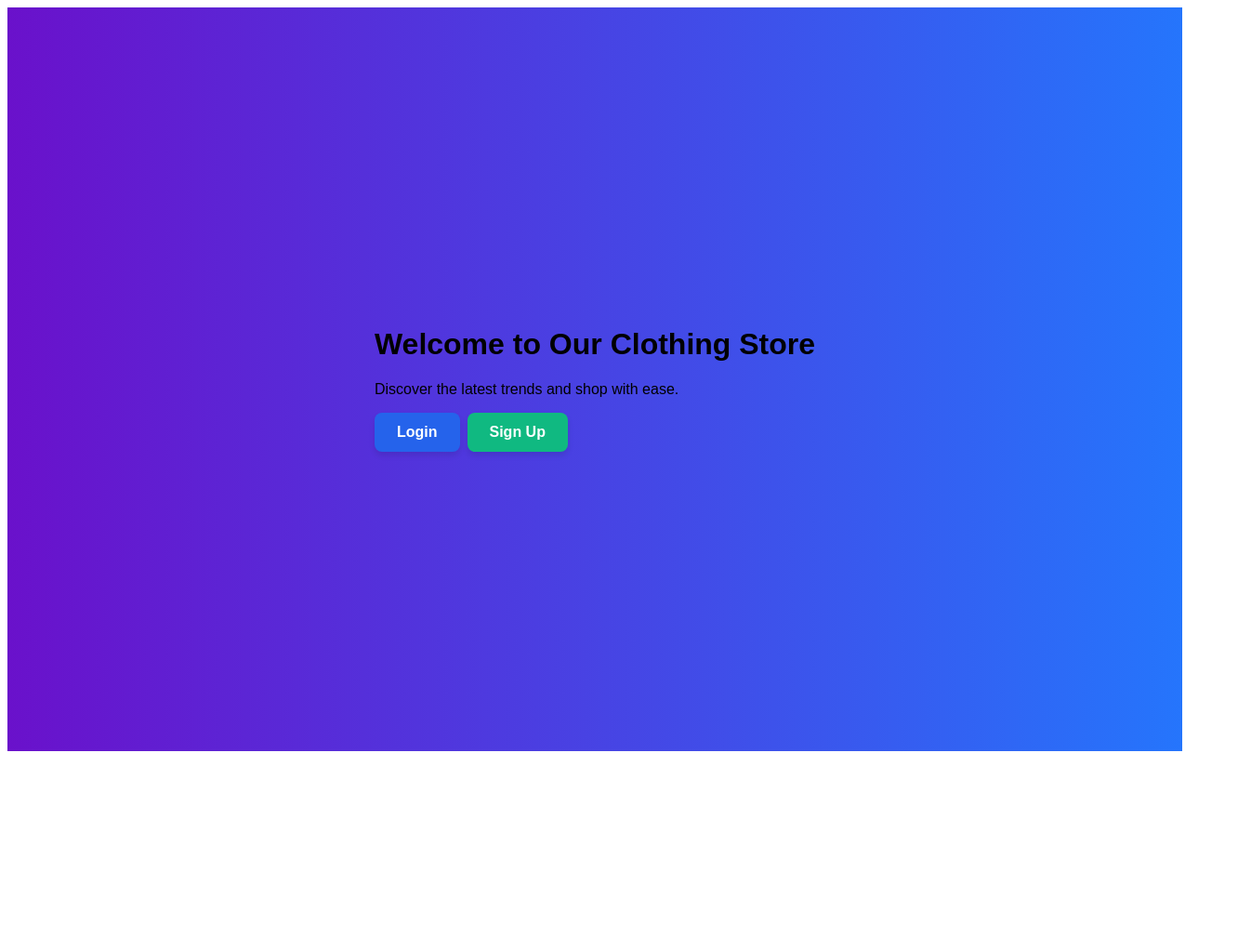
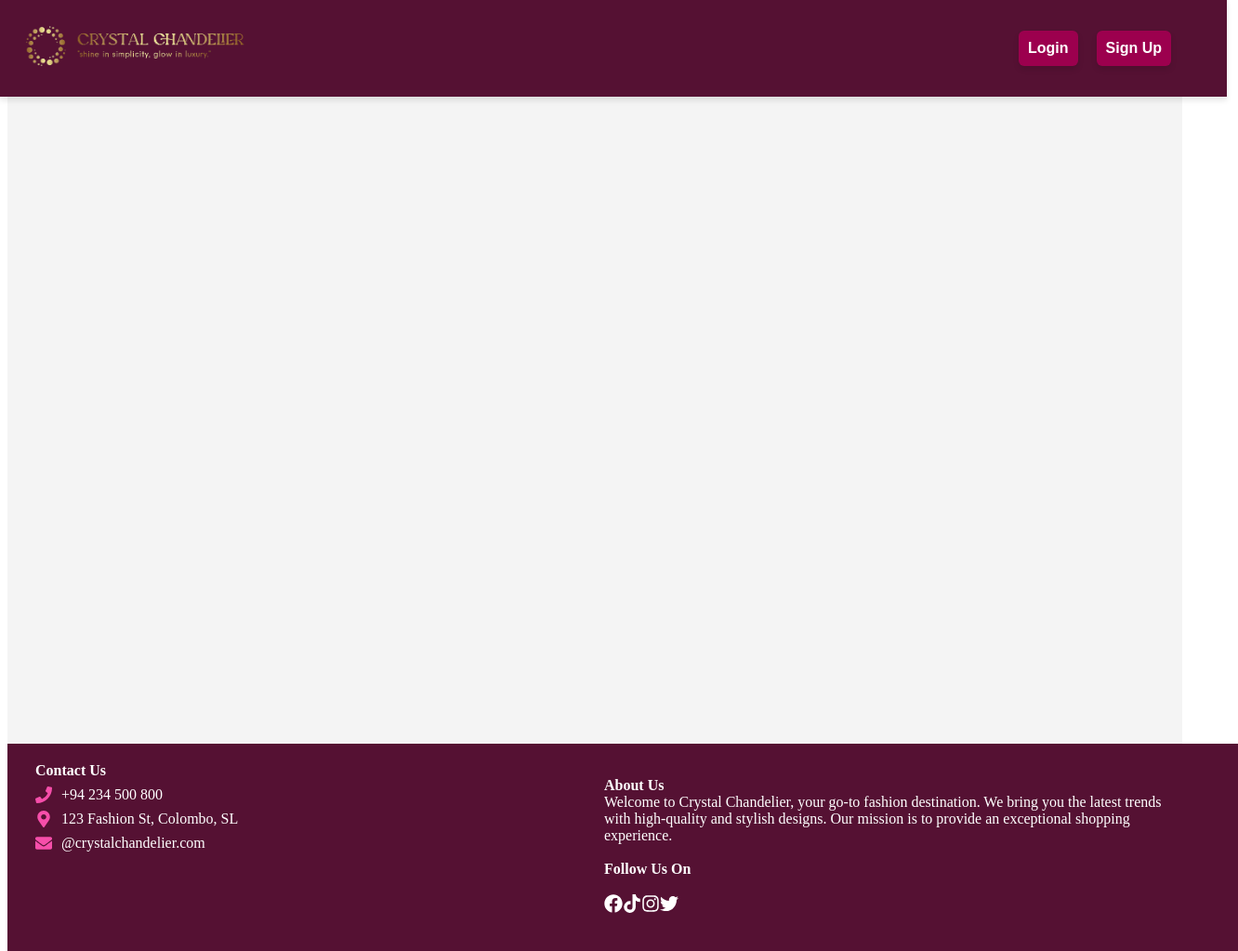
Before and after one commit to binuri2018/E-commerce, a React (Create React App) app in the folder frontend/: page / in a window 1280 px wide. Shown: the whole page at 93% size, 1332 px wide, since content can reach past the window. Before the commit the page ends 816 px from the top, so only its background shows below. Built offline with nearby package versions, Linux system fonts and the light colour scheme.

Commit message:
UI update 1

```diff
--- a/frontend/src/Components/AuthStyle.css
+++ b/frontend/src/Components/AuthStyle.css
@@ -1,6 +1,6 @@
 .auth-page {
     font-family: 'Poppins', sans-serif;
-    background: linear-gradient(to right, #6a11cb, #2575fc);
+    background: linear-gradient(to right,#ffc6c4, #eff3ff );
     display: flex;
     justify-content: center;
     align-items: center;
@@ -20,6 +20,7 @@
 .signup-box {
     background: white;
     padding: 2rem;
+    margin-top: 60px;
     border-radius: 12px;
     box-shadow: 0 4px 10px rgba(0, 0, 0, 0.2);
     text-align: center;
@@ -67,23 +68,6 @@ input:focus {
     font-size: 12px;
     color: #666;
     margin-top: 5px;
-}
-
-/* Signup button */
-.signup-btn {
-    background: #2575fc;
-    color: white;
-    border: none;
-    padding: 12px;
-    width: 100%;
-    border-radius: 6px;
-    font-size: 18px;
-    cursor: pointer;
-    transition: 0.3s;
-}
-
-.signup-btn:hover {
-    background: #6a11cb;
 }
 
 /* Error messages */
--- a/frontend/src/Components/LoginPage.js
+++ b/frontend/src/Components/LoginPage.js
@@ -3,7 +3,7 @@ import { useState } from 'react';
 import axios from 'axios';
 import { useNavigate } from 'react-router-dom';
 import { Eye, EyeOff } from 'lucide-react';
-
+import logo from "../Assets/logo.png";
 const LoginPage = () => {
     const [email, setEmail] = useState('');
     const [password, setPassword] = useState('');
@@ -74,6 +74,13 @@ const LoginPage = () => {
 
     return (
         <div className="auth-page">
+            <nav className="navbar">
+                <div className="nav-left">
+                    <img src={logo} alt="Logo" className="logo" />
+                </div>
+            </nav>
+
+            {/* Login Form */}
             <div className="auth-container">
                 <div className="signup-box">
                     <h2>Login</h2>
--- a/frontend/src/Components/SignupPage.js
+++ b/frontend/src/Components/SignupPage.js
@@ -2,7 +2,8 @@ import { useState } from "react";
 import axios from "axios";
 import { useNavigate } from "react-router-dom";
 import { Eye, EyeOff } from "lucide-react";
-import "./AuthStyle.css"; // Importing CSS
+import "./AuthStyle.css";
+import logo from "../Assets/logo.png";
 
 const SignupPage = () => {
     const [name, setName] = useState("");
@@ -102,7 +103,13 @@ const SignupPage = () => {
     };
 
     return (
+
         <div className="auth-page">
+            <nav className="navbar">
+                            <div className="nav-left">
+                                <img src={logo} alt="Logo" className="logo" />
+                            </div>
+                        </nav>
             <div className="signup-container">
                 <div className="signup-box">
                     <h2>Create New Account</h2>
--- /dev/null
+++ b/frontend/src/Pages/WelcomePage.css
@@ -0,0 +1,149 @@
+/* Overall container */
+.welcome-container {
+    width: 100%;
+    height: 100vh;
+    background-color: #f4f4f4;
+  }
+
+  /* Navigation Bar */
+  .navbar {
+    width: 100%;
+    background-color: #551133; /* Dark Purple */
+    display: flex;
+    justify-content: space-between;
+    align-items: center;
+    padding: 10px 20px;
+    position: fixed;
+    top: 0;
+    left: 0;
+    z-index: 100;
+    box-shadow: 0px 4px 6px rgba(0, 0, 0, 0.1);
+  }
+
+  /* Logo */
+  .logo {
+    height: 80px;
+  }
+
+  /* Navigation buttons */
+  .nav-right {
+    display: flex;
+    gap: 20px;
+    margin-right: 40px;
+  }
+
+  .nav-button {
+    padding: 10px 10px;
+    border: none;
+    border-radius: 6px;
+    font-size: 16px;
+    cursor: pointer;
+    transition: 0.3s ease;
+  }
+
+  .login-btn {
+    background-color: #9C004E;
+    color: #ffffff;
+    font-weight: bold;
+  }
+
+  .signup-btn {
+    background-color: #9C004E;
+    color: white;
+  }
+
+  .login-btn:hover {
+    background-color: #AD466C;
+  }
+
+  .signup-btn:hover {
+    background-color: #AD466C;
+  }
+
+  /* Responsive Design */
+  @media (max-width: 768px) {
+    .navbar {
+      flex-direction: row;
+      padding: 10px 20px;
+    }
+
+    .logo {
+      height: 80px;
+    }
+
+    .nav-button {
+      padding: 8px 15px;
+      font-size: 14px;
+    }
+  }
+
+  /* Empty Content */
+  .empty-content {
+    margin-top: 80px; /* Space below navbar */
+    height: calc(100vh - 80px);
+  }
+
+  /* Footer */
+.footer {
+    background-color: #551133;
+    color: white;
+    display: flex;
+    justify-content: space-between;
+    align-items: flex-start;
+    padding: 20px 30px;
+    width: 100%;
+    position: relative;
+    bottom: 0;
+  }
+.footer-left,
+.footer-right {
+  flex: 1;
+}
+  /* Footer Left Side */
+  .footer-left {
+    display: flex;
+    flex-direction: column;
+    gap: 8px;
+  }
+
+  .footer-left p {
+    display: flex;
+    align-items: center;
+    text-align: center;
+    gap: 10px;
+    margin: 0;
+  }
+
+  /* Footer Right Side (Social Icons) */
+  .footer-right {
+    margin-right: 40px;
+    display: flex;
+    gap: 25px;
+  }
+
+  .social-link {
+    color: white;
+    font-size: 20px;
+    gap: 10px;
+    transition: 0.3s ease;
+  }
+
+  .social-link:hover {
+    color: #f64eaa;
+  }
+
+  /* Icons */
+  .footer-icon {
+    font-size: 18px;
+    gap: 20px;
+    color: #f64eaa;
+  }
+
+  /* Responsive Footer */
+  @media (max-width: 768px) {
+    .footer {
+      flex-direction: column;
+      gap: 15px;
+    }
+
+  }
--- a/frontend/src/Pages/WelcomePage.js
+++ b/frontend/src/Pages/WelcomePage.js
@@ -1,30 +1,56 @@
 import { useNavigate } from "react-router-dom";
+import "./WelcomePage.css"; // Importing CSS
+import logo from "../Assets/logo.png"; // Importing logo
+import { FaPhone, FaMapMarkerAlt, FaEnvelope } from "react-icons/fa"; // Contact Icons
+import { FaFacebook, FaTiktok, FaInstagram, FaTwitter } from "react-icons/fa"; // Social Media Icons
 
 const WelcomePage = () => {
   const navigate = useNavigate();
 
   return (
-    <div className="auth-page">
-    <div className="flex flex-col items-center justify-center h-screen bg-gray-100">
-      <div className="bg-white p-8 rounded-2xl shadow-lg text-center max-w-md">
-        <h1 className="text-3xl font-bold text-gray-800 mb-4">Welcome to Our Clothing Store</h1>
-        <p className="text-gray-600 mb-6">Discover the latest trends and shop with ease.</p>
-        <div className="flex gap-4">
-          <button
-            onClick={() => navigate("/login")}
-            className="bg-blue-600 text-white px-6 py-2 rounded-lg hover:bg-blue-700 transition"
-          >
+    <div className="welcome-container">
+      {/* Navigation Bar */}
+      <nav className="navbar">
+        <div className="nav-left">
+          <img src={logo} alt="Logo" className="logo" />
+        </div>
+        <div className="nav-right">
+          <button onClick={() => navigate("/login")} className="nav-button login-btn">
             Login
           </button>
-          <button
-            onClick={() => navigate("/signup")}
-            className="bg-green-600 text-white px-6 py-2 rounded-lg hover:bg-green-700 transition"
-          >
+          <button onClick={() => navigate("/signup")} className="nav-button signup-btn">
             Sign Up
           </button>
         </div>
-      </div>
-    </div>
+      </nav>
+
+      {/* Empty Page Content (To push footer down) */}
+      <div className="empty-content"></div>
+
+      {/* Footer */}
+      <footer className="footer">
+        <div className="footer-left">
+          <p><strong>Contact Us</strong><br /></p>
+          <p><FaPhone className="footer-icon" /> +94 234 500 800</p>
+          <p><FaMapMarkerAlt className="footer-icon" /> 123 Fashion St, Colombo, SL</p>
+          <p><FaEnvelope className="footer-icon" /> @crystalchandelier.com</p>
+          </div>
+
+        <div className="footer-right">
+          <p><strong>About Us </strong> <br />
+            Welcome to Crystal Chandelier, your go-to fashion destination.
+            We bring you the latest trends with high-quality and stylish designs.
+            Our mission is to provide an exceptional shopping experience.
+            <br /><br />
+
+            <strong>Follow Us On </strong> <br /><br />
+          <a href="#" className="social-link"><FaFacebook /></a>
+          <a href="#" className="social-link"><FaTiktok /></a>
+          <a href="#" className="social-link"><FaInstagram /></a>
+          <a href="#" className="social-link"><FaTwitter /></a>
+        </p>
+          </div>
+      </footer>
     </div>
   );
 };
```
Also changed, not shown: frontend/src/Assets/logo.png (added). Lines whose indentation alone changed are shown as unchanged.
